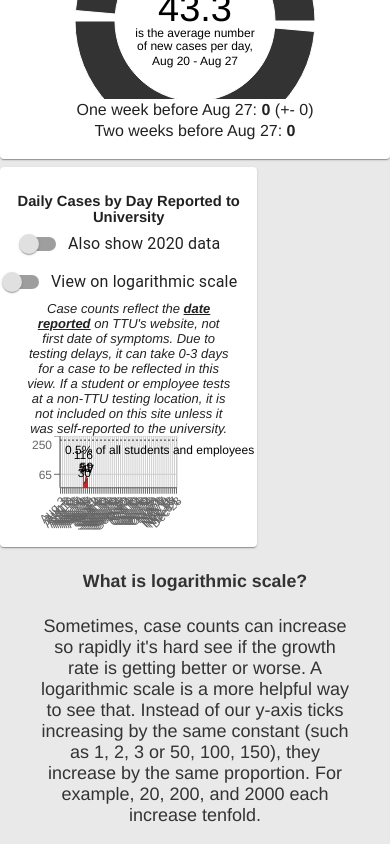
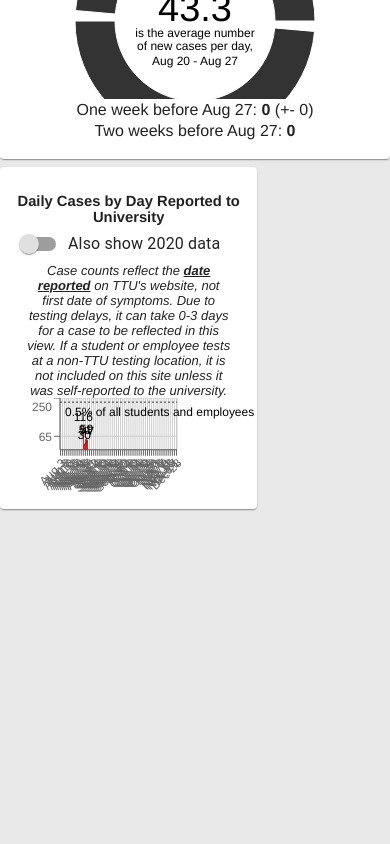
Before and after one commit to adrianaholley/adrianaholley.github.io, a React (Create React App) app: page /total#/daily in a window 390 px wide. Shown: the part 847-1691 px from the top of the page. After the commit the page ends 1360 px from the top, so only its background shows below. Built offline with nearby package versions, Linux system fonts and the light colour scheme.

Commit message:
make mobile-friendly

```diff
--- a/src/Activegraph.js
+++ b/src/Activegraph.js
@@ -45,7 +45,7 @@ class Activegraph extends Component {
 
                     {/* switches */}
                     <FormControlLabel control={<RedSwitch onChange={() => this.setState({ PastDataIsOff: !this.state.PastDataIsOff })} name="PastDataIsOff" />} label="Also show 2020 data" />
-                    <FormControlLabel control={<RedSwitch onChange={() => this.setState({ LogViewIsOff: !this.state.LogViewIsOff })} />} label="View on logarithmic scale" />
+                    {/* <FormControlLabel control={<RedSwitch onChange={() => this.setState({ LogViewIsOff: !this.state.LogViewIsOff })} />} label="View on logarithmic scale" /> */}
 
                     <a><i><font size="2">
                         <div className={isMobile ? ("adjustabletextmobile") : ("adjustabletext")} >
--- a/src/Activepage.js
+++ b/src/Activepage.js
@@ -53,6 +53,8 @@ class Activepage extends Component {
                     {/* show graphs */}
                     <Grid container spacing={1}>
 
+                        {/* if mobile, don't show table first */}
+                        {isMobile ? ('') : (
                             <Grid item xs>
                                 <Box border={1} borderRadius={4}>
                                     <Card >
@@ -60,12 +62,23 @@ class Activepage extends Component {
                                     </Card>
                                 </Box>
                             </Grid>
+                        )}
 
-                        <Grid item xs = {8}>
+                        <Grid item xs={isMobile ? ('0') : ('8')}>
                             <Card>
                                 <Activegraph />
                             </Card>
                         </Grid>
+
+                        {/* mobile, so show table last */}
+                        {isMobile ? (
+                            <Box border={1} borderRadius={4}>
+                                <Card >
+                                    <SemesterComparisons />
+                                </Card>
+                            </Box>
+                        ) : ('')}
+
                     </Grid>
                 </center>
             </div>
--- a/src/Contact.js
+++ b/src/Contact.js
@@ -1,4 +1,6 @@
 import React from 'react';
+
+var siteupdatetime = "Last updated Wednesday, November 18, 2020 at 5:25pm CST."
 
 function Contact() {
     return (
@@ -15,6 +17,8 @@ function Contact() {
         <div className="App">
           <header className="App-header">
             <h3>Contact</h3>
+            <a><font size="2">{siteupdatetime}</font></a>
+
             <div>
               <p><bold>Have a question or comment about the site?</bold><br />
                 <font size="4"><a rel="noopener noreferrer" href="https://bit.ly/3jKvDL7" target='_blank'>Reach out to me.</a></font></p>
--- a/src/New.js
+++ b/src/New.js
@@ -45,43 +45,53 @@ class New extends Component {
                     {/* show graphs */}
                     <Grid container spacing={1}>
                         <Grid item xs>
+
+                            {/* if mobile, don't show table first */}
+                            {isMobile ? ('') : (
                                 <Box border={1} borderRadius={4}>
                                     <Card >
                                         <SemesterComparisons />
                                     </Card>
                                 </Box>
-                            <Box paddingTop={1}></Box>
+                            )}
+
+                            {/* if mobile, don't show pie next */}
+                            {isMobile ? ('') : (
+                                <Box paddingTop={1}>
                                     <Card>
                                         <Newpie />
                                     </Card>
+                                </Box>
+                            )}
+
+
                         </Grid>
 
-                        <Grid item xs={8}>
+                        <Grid item xs={isMobile ? ('0') : ('8')}>
                             <Card>
                                 <Newgraph />
                             </Card>
                         </Grid>
+
+                        {/* mobile, so show pie second  */}
+                        {isMobile ? (
+                        <Card>
+                            <Newpie />
+                        </Card>
+                        ) : ('')}
+
+
+
+                        {/* mobile, so show table last */}
+                        {isMobile ? (
+                            <Box border={1} borderRadius={4}>
+                            <Card >
+                                <SemesterComparisons />
+                            </Card>
+                        </Box>
+                        ) : ('')}
+
                     </Grid>
-
-                    {/* show texts */}
-                    <BrowserView>
-                        <div className="adjustabletext">
-                            <h4>What is logarithmic scale?</h4>
-                            <p><font size="4">
-                                Sometimes, case counts can increase so rapidly it's hard see if the growth rate is getting better or worse.
-                                A logarithmic scale is a more helpful way to see that.
-                                Instead of our y-axis ticks increasing by the same constant (such as 1, 2, 3 or 50, 100, 150), they increase by the same proportion.
-                                For example, 20, 200, and 2000 each increase tenfold.
-                            </font></p>
-                        </div>
-                    </BrowserView>
-
-                    <MobileView>
-                        <div className="adjustabletextmobile">
-                            <h4>What is logarithmic scale?</h4>
-                            <p><font size="4">Sometimes, case counts can increase so rapidly it's hard see if the growth rate is getting better or worse. A logarithmic scale is a more helpful way to see that. Instead of our y-axis ticks increasing by the same constant (such as 1, 2, 3 or 50, 100, 150), they increase by the same proportion. For example, 20, 200, and 2000 each increase tenfold.  </font></p>
-                        </div>
-                    </MobileView>
 
                 </center>
             </div>
--- a/src/Newgraph.js
+++ b/src/Newgraph.js
@@ -47,7 +47,7 @@ class Newgraph extends Component {
                     <h5 style={{ marginBottom: 0, marginTop: 5 }}>Daily Cases by Day Reported to University</h5>
                     {/* switches */}
                     <FormControlLabel control={<RedSwitch onChange={() => this.setState({ PastDataIsOff: !this.state.PastDataIsOff })} name="PastDataIsOff" />} label="Also show 2020 data" />
-                    <FormControlLabel control={<RedSwitch onChange={() => this.setState({ LogViewIsOff: !this.state.LogViewIsOff })} />} label="View on logarithmic scale" />
+                    {/* <FormControlLabel control={<RedSwitch onChange={() => this.setState({ LogViewIsOff: !this.state.LogViewIsOff })} />} label="View on logarithmic scale" /> */}
 
                     <a><i><font size="2">
                         <div className={isMobile ? ("adjustabletextmobile") : ("adjustabletext")} >
--- a/src/Totalclass.js
+++ b/src/Totalclass.js
@@ -43,24 +43,52 @@ class Totalclass extends Component {
                     {/* show graphs */}
                     <Grid container spacing={1}>
                         <Grid item xs>
+
+                            {/* if mobile, don't show table first */}
+                            {isMobile ? ('') : (
                                 <Box border={1} borderRadius={4}>
                                     <Card >
                                         <SemesterComparisons />
                                     </Card>
                                 </Box>
-                            <Box paddingTop={1}></Box>
+                            )}
+
+                            {/* if mobile, don't show pie next */}
+                            {isMobile ? ('') : (
+                                <Box paddingTop={1}>
                                     <Card>
                                         <Totalpie />
                                     </Card>
+                                </Box>
+                            )}
+
+
                         </Grid>
 
-
-
-                        <Grid item xs={8}>
+                        <Grid item xs={isMobile ? ('0') : ('8')}>
                             <Card>
                                 <Totalgraph />
                             </Card>
                         </Grid>
+
+                        {/* mobile, so show pie second  */}
+                        {isMobile ? (
+                        <Card>
+                            <Totalpie />
+                        </Card>
+                        ) : ('')}
+
+
+
+                        {/* mobile, so show table last */}
+                        {isMobile ? (
+                            <Box border={1} borderRadius={4}>
+                                <Card >
+                                    <SemesterComparisons />
+                                </Card>
+                            </Box>
+                        ) : ('')}
+
                     </Grid>
 
                 </center>
--- a/src/totalgraph.js
+++ b/src/totalgraph.js
@@ -47,7 +47,7 @@ class Totalgraph extends Component {
                     <h5 style={{ marginBottom: 0, marginTop: 5 }}>Total Cases by Day Reported to University</h5>
                     {/* switches */}
                     <FormControlLabel control={<RedSwitch onChange={() => this.setState({ PastDataIsOff: !this.state.PastDataIsOff })} name="PastDataIsOff" />} label="Also show 2020 data" />
-                    <FormControlLabel control={<RedSwitch onChange={() => this.setState({ LogViewIsOff: !this.state.LogViewIsOff })} />} label="View on logarithmic scale" />
+                    {/* <FormControlLabel control={<RedSwitch onChange={() => this.setState({ LogViewIsOff: !this.state.LogViewIsOff })} />} label="View on logarithmic scale" /> */}
 
                     <a><i><font size="2">
                         <div className={isMobile ? ("adjustabletextmobile") : ("adjustabletext")} >
```
Lines whose indentation alone changed are shown as unchanged.
